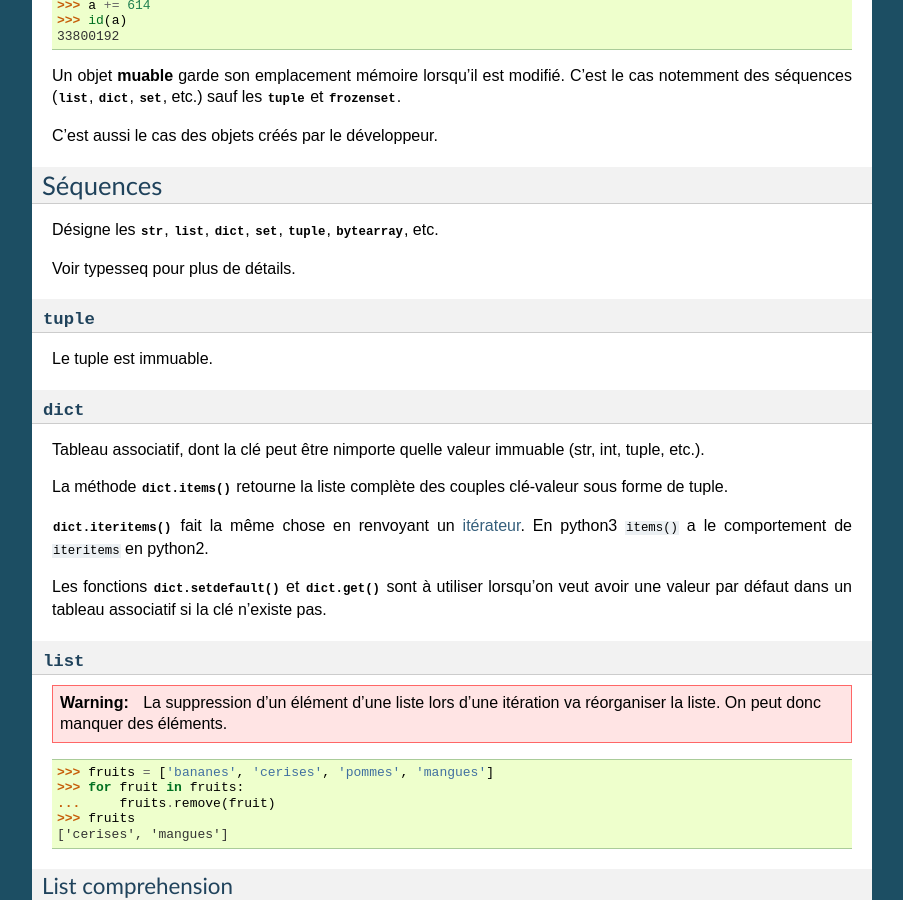
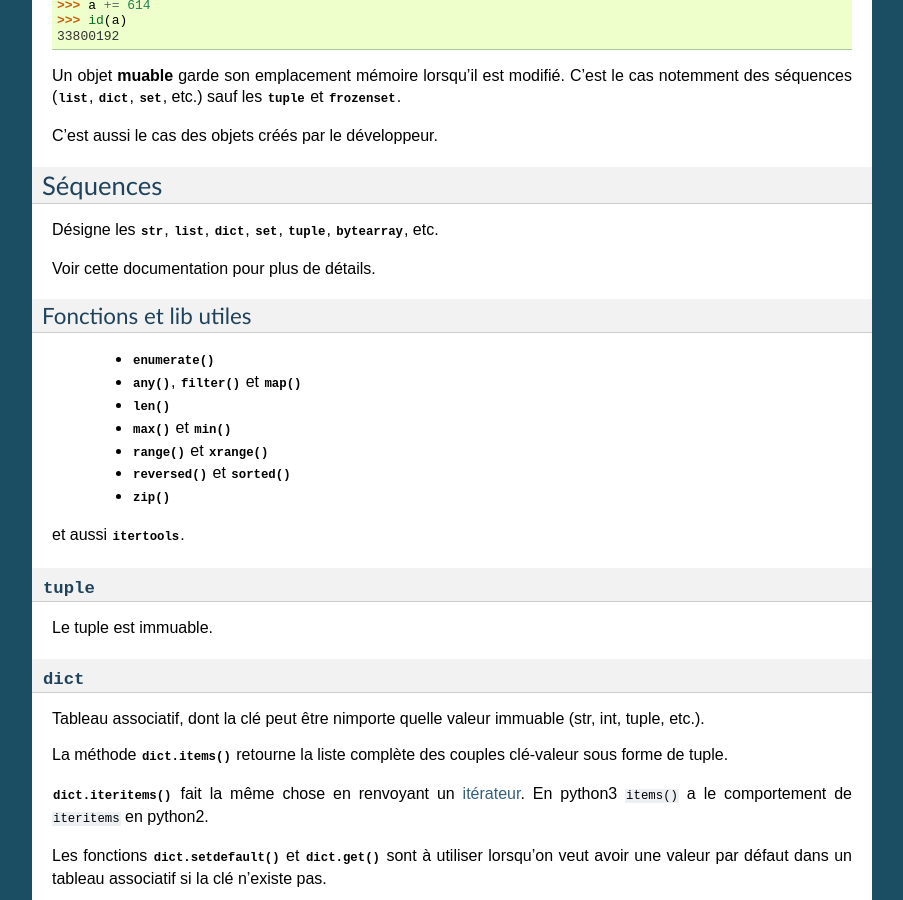
Before and after one commit to galactics/doc-python, a Sphinx documentation site: the page built from source/index.rst, in a window 1280 px wide and 900 px high, scrolled down 1495 px. Shown: the whole window, without its empty margins (198-1101 px from the left). Built offline with Sphinx 7.4.7, drawn with Linux system fonts in a browser that asks for light colours; some of the changed text lies outside the part shown.

Commit message:
Les fonction built-in sur les iterables

```diff
--- a/source/index.rst
+++ b/source/index.rst
@@ -111,7 +111,20 @@ Séquences
 Désigne les :py:obj:`str`, :py:obj:`list`, :py:obj:`dict`, :py:obj:`set`,
 :py:obj:`tuple`, :py:obj:`bytearray`, etc.
 
-Voir :ref:`typesseq` pour plus de détails.
+Voir :ref:`cette documentation <typesseq>` pour plus de détails.
+
+Fonctions et lib utiles
+-----------------------
+
+    * :py:func:`enumerate`
+    * :py:func:`any`, :py:func:`filter` et :py:func:`map`
+    * :py:func:`len`
+    * :py:func:`max` et :py:func:`min`
+    * :py:func:`range` et :py:func:`xrange`
+    * :py:func:`reversed` et :py:func:`sorted`
+    * :py:func:`zip`
+
+et aussi :py:mod:`itertools`.
 
 :py:obj:`tuple`
 ---------------
```
